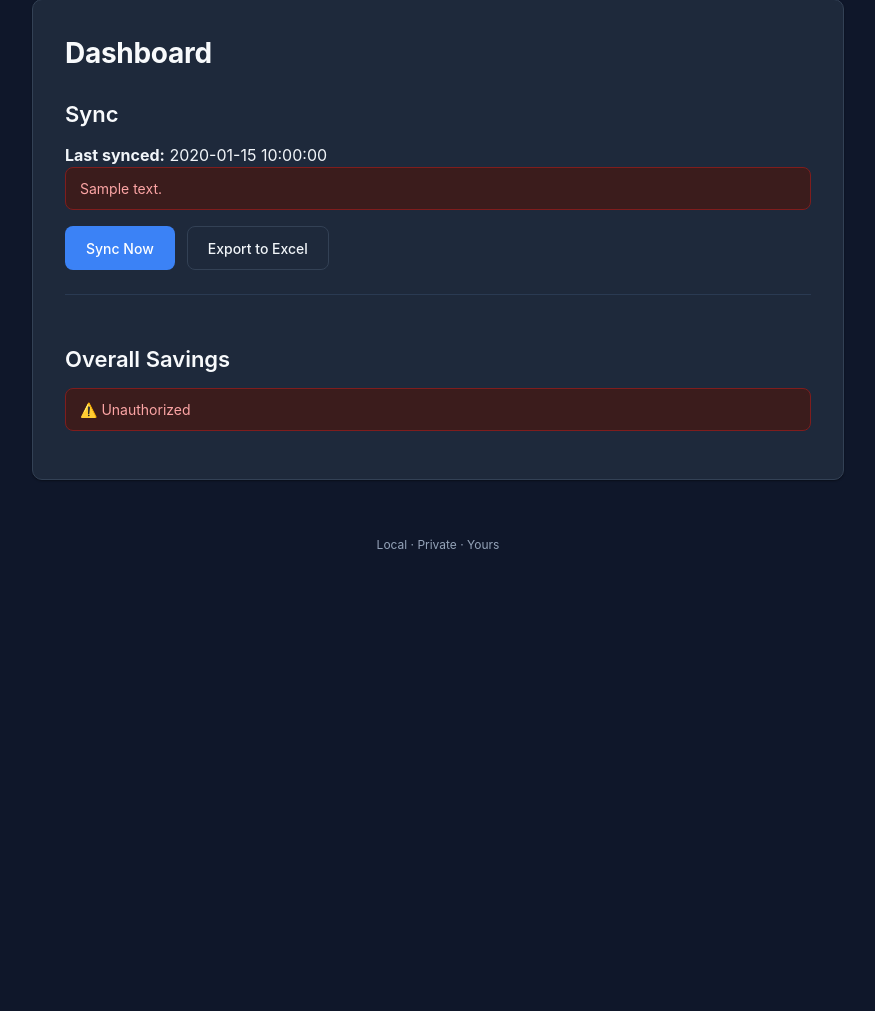
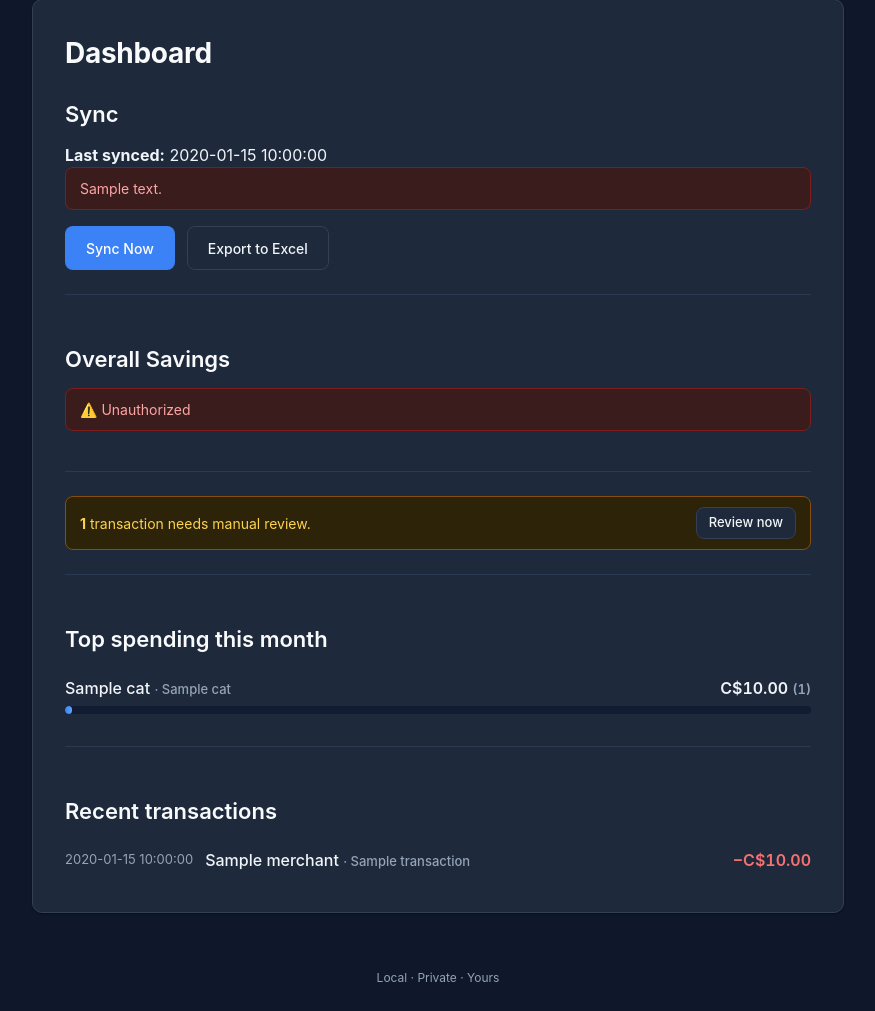
Before and after one commit to Riddy21/Friday_Budgeting_Pro, a FastAPI app: template ui/templates/dashboard.html in a window 1280 px wide. Shown: the part 89-1100 px from the top of the page, without its empty margins (202-1077 px from the left). Before the commit the page ends 638 px from the top, so only its background shows below. Run offline with FastAPI, Linux system fonts and the light colour scheme; the template is opened without the code that fills it: most values are stand-ins (such as "Sample title", 1, 10 or a date in 2020); parts of the project's set-up code (start-up, migrations or seed data) failed here and were passed over.

Commit message:
feat(dashboard): spending summary, top categories, recent transactions, needs-review badge (#297)
The dashboard previously showed only a "Coming soon" placeholder.  It
now surfaces an at-a-glance view of the user's financial health on the
landing page.

## New widgets

* **Needs review banner** — alert-warning card with the number of
  transactions awaiting manual classification + a Review-now button
  linking to /accounts.  Only renders when the count is non-zero.

* **Top spending this month** — list of the top 5 line items by total
  spending in the current month with a horizontal bar chart whose
  fill is proportional to the largest category.

* **Recent transactions** — 8 most recent transactions with date,
  merchant, line-item name, and signed amount.  Income (Plaid negative)
  renders green with +; expenses (Plaid positive) render red with −.

## Implementation

* `_get_dashboard_widgets()` in `ui/server.py` runs three small queries
  scoped to the active user and returns a dict that's merged into the
  template context.  Wrapped in a try/except so widget failures never
  crash the dashboard.
* `dashboard.html` renders each widget inside a `<section>` only when
  it has data (no awkward empty states on a fresh install).
* `style.css` adds `.top-categories`, `.top-category`, `.top-category-bar`,
  `.top-category-bar-fill` (gradient using the brand accent token), and
  tightens `.recent-tx-merchant` so long merchant names ellipsis-truncate.

## Tests

* All 39 tests in `tests/ui/` continue to pass.
* Visual check at 1440 px and 390 px (light + dark) shows the widgets
  rendering correctly with seeded data.

```diff
--- a/ui/server.py
+++ b/ui/server.py
@@ -1115,12 +1115,143 @@ def api_summary(request: Request, period: str = "this_month"):
         return JSONResponse({"error": str(exc)}, status_code=500)
 
 
+def _get_dashboard_widgets() -> dict:
+    """Server-side data for the dashboard widgets (#297).
+
+    Returns:
+        recent_transactions: last 8 classified transactions (most recent first)
+        needs_review_count:  number of transactions awaiting manual review
+        top_categories:      top 5 line items by spending this month
+    """
+    from datetime import date as _date
+    today = _date.today()
+    # Month range
+    month_start = today.replace(day=1).isoformat()
+    month_end = today.isoformat()
+
+    conn = get_db(_db_path())
+    try:
+        from ui.auth import get_active_user_id
+        uid = get_active_user_id(_db_path())
+
+        # ── Recent transactions ──────────────────────────────────────────
+        # Pull 8 most-recent transactions whose entry was classified for
+        # this user, joined with the line-item name and amount sign.
+        if uid:
+            recent_rows = conn.execute(
+                """
+                SELECT t.id, t.merchant, t.amount, t.date, t.currency,
+                       t.pending, ba.name AS account_name,
+                       li.name AS line_item_name,
+                       te.entry_type
+                  FROM transactions t
+                  JOIN bank_accounts ba ON ba.id = t.bank_account_id
+                  JOIN bank_connections bc ON bc.id = ba.connection_id
+                  LEFT JOIN transaction_entries te ON te.transaction_id = t.id
+                  LEFT JOIN line_items li ON li.id = te.line_item_id
+                 WHERE bc.user_id = ?
+                 ORDER BY t.date DESC, t.id DESC
+                 LIMIT 8
+                """,
+                (uid,),
+            ).fetchall()
+        else:
+            recent_rows = []
+        recent_transactions = [
+            {
+                "id": r["id"],
+                "merchant": r["merchant"] or "(unknown)",
+                "amount": r["amount"],
+                "date": r["date"],
+                "currency": r["currency"] or "CAD",
+                "pending": bool(r["pending"]),
+                "account_name": r["account_name"],
+                "line_item_name": r["line_item_name"],
+                "entry_type": r["entry_type"],
+            }
+            for r in recent_rows
+        ]
+
+        # ── Needs-review count ───────────────────────────────────────────
+        if uid:
+            cnt = conn.execute(
+                """
+                SELECT COUNT(*) AS c
+                  FROM transaction_entries te
+                  JOIN transactions t ON t.id = te.transaction_id
+                  JOIN bank_accounts ba ON ba.id = t.bank_account_id
+                  JOIN bank_connections bc ON bc.id = ba.connection_id
+                 WHERE bc.user_id = ?
+                   AND (te.uncertain = 1 OR te.line_item_id IS NULL)
+                """,
+                (uid,),
+            ).fetchone()
+            needs_review_count = int(cnt["c"] or 0) if cnt else 0
+        else:
+            needs_review_count = 0
+
+        # ── Top categories (this month, by absolute spending) ───────────
+        if uid:
+            top_rows = conn.execute(
+                """
+                SELECT li.name AS line_item_name, l.name AS ledger_name,
+                       SUM(ABS(te.amount)) AS total,
+                       COUNT(*) AS tx_count
+                  FROM transaction_entries te
+                  JOIN transactions t ON t.id = te.transaction_id
+                  JOIN bank_accounts ba ON ba.id = t.bank_account_id
+                  JOIN bank_connections bc ON bc.id = ba.connection_id
+                  JOIN line_items li ON li.id = te.line_item_id
+                  JOIN ledgers l ON l.id = li.ledger_id
+                 WHERE bc.user_id = ?
+                   AND te.entry_type = 'spending'
+                   AND t.date >= ? AND t.date <= ?
+                 GROUP BY te.line_item_id
+                 ORDER BY total DESC
+                 LIMIT 5
+                """,
+                (uid, month_start, month_end),
+            ).fetchall()
+        else:
+            top_rows = []
+        top_categories = [
+            {
+                "line_item_name": r["line_item_name"],
+                "ledger_name": r["ledger_name"],
+                "total": float(r["total"] or 0),
+                "tx_count": int(r["tx_count"] or 0),
+            }
+            for r in top_rows
+        ]
+        max_total = max((c["total"] for c in top_categories), default=0) or 1.0
+        for c in top_categories:
+            c["percent"] = round(100 * c["total"] / max_total, 1)
+
+        return {
+            "recent_transactions": recent_transactions,
+            "needs_review_count": needs_review_count,
+            "top_categories": top_categories,
+        }
+    finally:
+        conn.close()
+
+
 @app.get("/dashboard", response_class=HTMLResponse)
 def dashboard_get(request: Request):
     """Main dashboard page.  Requires authentication."""
     if not _is_authenticated(request):
         return _redirect("/login")
     last_synced = _get_last_synced_at()
+    try:
+        widgets = _get_dashboard_widgets()
+    except Exception:
+        # Widgets are non-critical — if the query fails for any reason,
+        # render the page without them rather than crashing.
+        widgets = {
+            "recent_transactions": [],
+            "needs_review_count": 0,
+            "top_categories": [],
+        }
     return templates.TemplateResponse(
         request,
         "dashboard.html",
@@ -1128,6 +1259,7 @@ def dashboard_get(request: Request):
             "current_page": "dashboard",
             "last_synced_at": last_synced,
             "action_result": None,
+            **widgets,
         },
     )
 
--- a/ui/static/style.css
+++ b/ui/static/style.css
@@ -955,9 +955,40 @@ html[data-theme="dark"] .savings-badge-red    { background: #450a0a; color: #fca
   border-bottom: 1px solid var(--border-subtle);
 }
 .recent-tx-list li:last-child { border-bottom: none; }
-.recent-tx-merchant { flex: 1; font-weight: 500; }
+.recent-tx-merchant { flex: 1; font-weight: 500; min-width: 0; overflow: hidden; text-overflow: ellipsis; white-space: nowrap; }
 .recent-tx-date     { color: var(--muted); font-size: var(--text-sm); white-space: nowrap; }
 .recent-tx-amount   { font-weight: 600; font-variant-numeric: tabular-nums; white-space: nowrap; }
+
+/* Top categories bar chart */
+.top-categories { list-style: none; padding: 0; margin: 0; }
+.top-category {
+  padding: var(--space-2) 0;
+  border-bottom: 1px solid var(--border-subtle);
+}
+.top-category:last-child { border-bottom: none; }
+.top-category-head {
+  display: flex;
+  align-items: baseline;
+  justify-content: space-between;
+  gap: var(--space-3);
+  margin-bottom: 6px;
+  flex-wrap: wrap;
+}
+.top-category-name { font-weight: 500; }
+.top-category-amount { font-weight: 600; white-space: nowrap; }
+.top-category-bar {
+  width: 100%;
+  height: 8px;
+  background: var(--bg-subtle);
+  border-radius: var(--radius-pill);
+  overflow: hidden;
+}
+.top-category-bar-fill {
+  height: 100%;
+  background: linear-gradient(90deg, var(--accent), var(--accent-hover));
+  border-radius: var(--radius-pill);
+  transition: width 0.4s ease;
+}
 
 /* ── 15. Mobile bottom nav ────────────────────────────────────────────── */
 
--- a/ui/templates/dashboard.html
+++ b/ui/templates/dashboard.html
@@ -155,6 +155,64 @@
     </div>
   </section>
 
+  {% if needs_review_count and needs_review_count > 0 %}
+  <section>
+    <div class="alert alert-warning" style="display:flex;align-items:center;justify-content:space-between;gap:var(--space-3);flex-wrap:wrap;">
+      <span>
+        <strong>{{ needs_review_count }}</strong>
+        transaction{{ 's' if needs_review_count != 1 else '' }} need{{ '' if needs_review_count != 1 else 's' }} manual review.
+      </span>
+      <a href="/accounts" class="btn-secondary btn-sm">Review now</a>
+    </div>
+  </section>
+  {% endif %}
+
+  {% if top_categories %}
+  <section>
+    <h2>Top spending this month</h2>
+    <ul class="top-categories">
+      {% for cat in top_categories %}
+      <li class="top-category">
+        <div class="top-category-head">
+          <span class="top-category-name">{{ cat.line_item_name }}
+            <span class="muted text-sm">· {{ cat.ledger_name }}</span>
+          </span>
+          <span class="top-category-amount numeric">C${{ "%.2f"|format(cat.total) }}
+            <span class="muted text-sm">({{ cat.tx_count }})</span>
+          </span>
+        </div>
+        <div class="top-category-bar">
+          <div class="top-category-bar-fill" style="width: {{ cat.percent }}%"></div>
+        </div>
+      </li>
+      {% endfor %}
+    </ul>
+  </section>
+  {% endif %}
+
+  {% if recent_transactions %}
+  <section>
+    <h2>Recent transactions</h2>
+    <ul class="recent-tx-list">
+      {% for tx in recent_transactions %}
+      <li>
+        <span class="recent-tx-date">{{ tx.date }}</span>
+        <span class="recent-tx-merchant">{{ tx.merchant }}
+          {% if tx.line_item_name %}
+            <span class="muted text-sm">· {{ tx.line_item_name }}</span>
+          {% elif tx.pending %}
+            <span class="badge badge-default">Pending</span>
+          {% endif %}
+        </span>
+        <span class="recent-tx-amount {% if tx.amount < 0 %}net-positive{% else %}net-negative{% endif %}">
+          {% if tx.amount < 0 %}+{% else %}−{% endif %}C${{ "%.2f"|format(tx.amount | abs) }}
+        </span>
+      </li>
+      {% endfor %}
+    </ul>
+  </section>
+  {% endif %}
+
   <script>
   (function() {
     async function loadSavings() {
```
